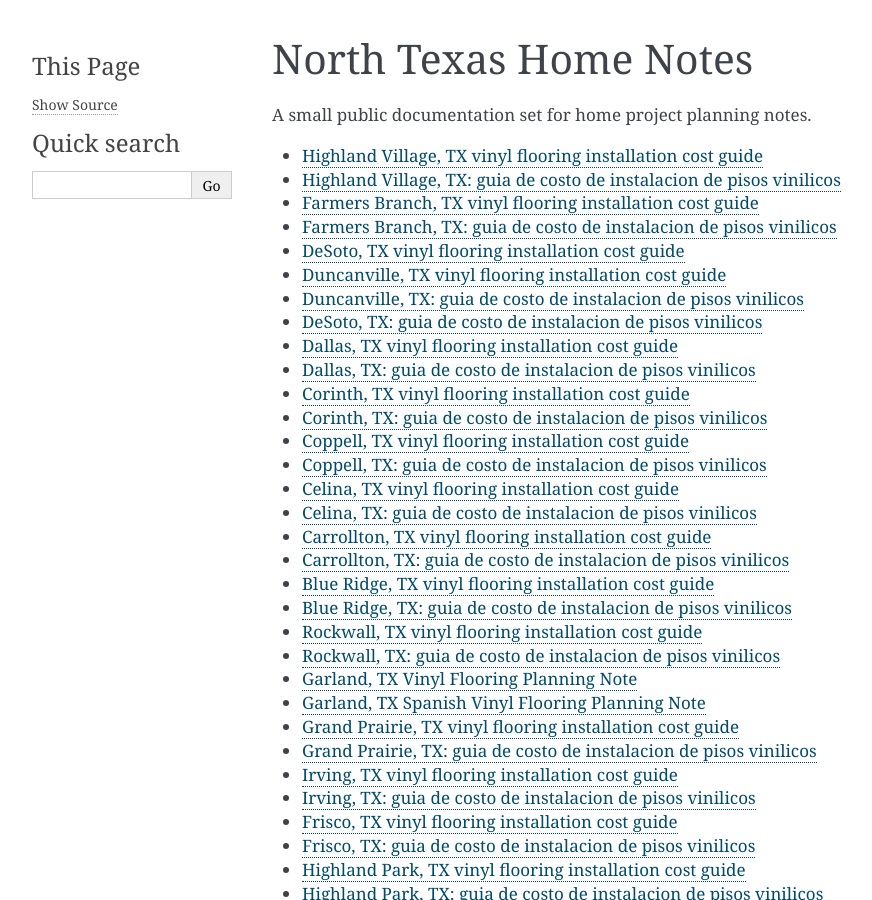
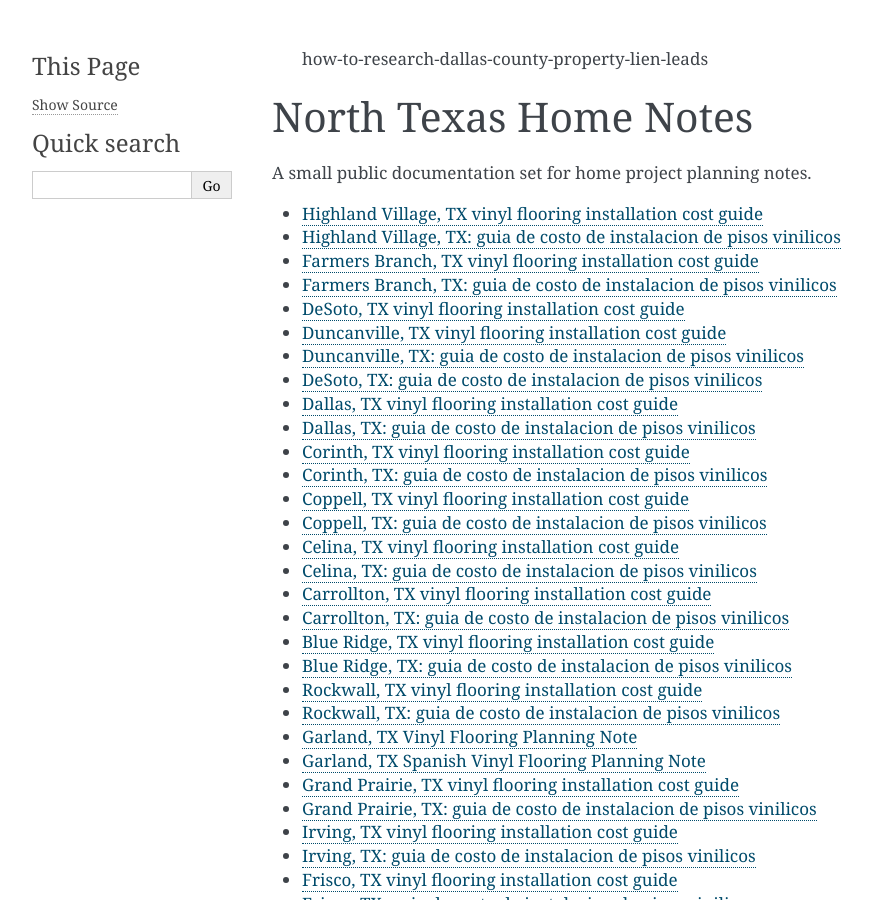
Before and after one commit to flooramigo-resources/north-texas-home-notes, a Sphinx documentation site: the page built from docs/index.rst, in a window 1280 px wide and 900 px high. Shown: the whole window, without its empty margins (148-1020 px from the left). Built offline with Sphinx 7.4.7, drawn with Linux system fonts in a browser that asks for light colours.

Commit message:
Update index.rst

```diff
--- a/docs/index.rst
+++ b/docs/index.rst
@@ -1,3 +1,5 @@
+
+   how-to-research-dallas-county-property-lien-leads
 North Texas Home Notes
 ======================
 
```
